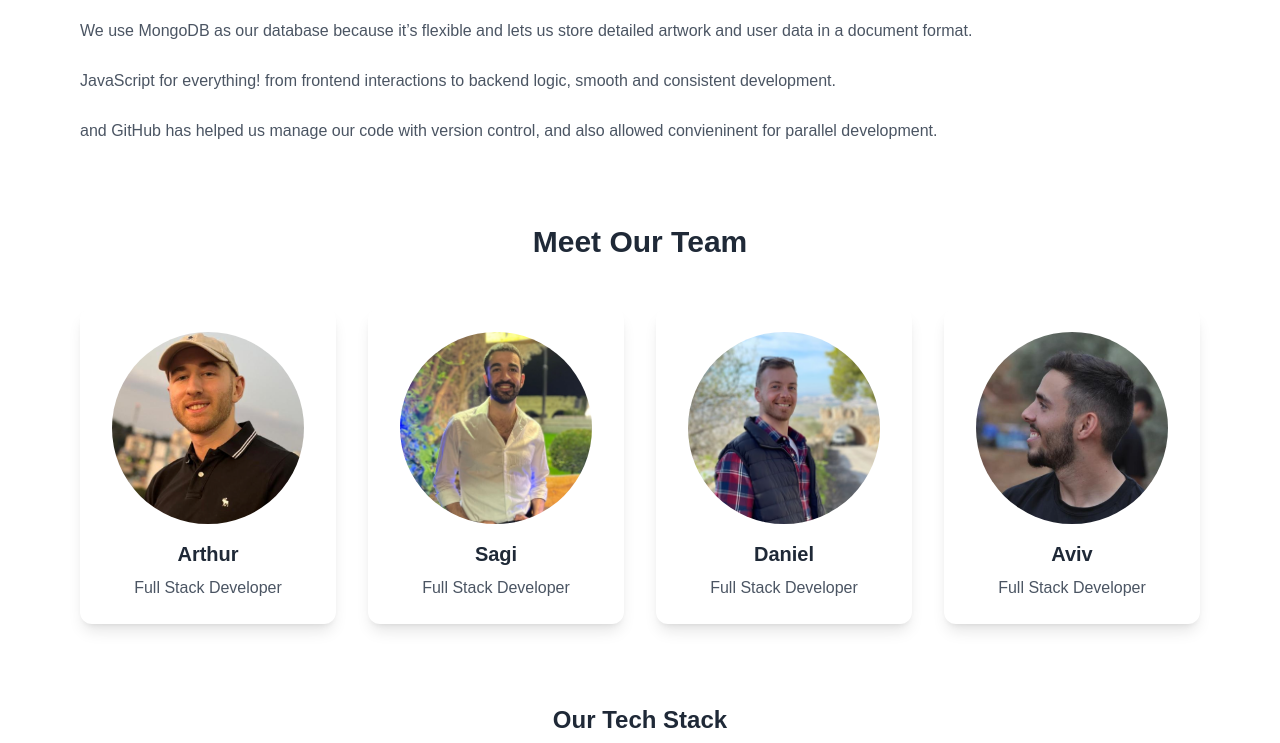
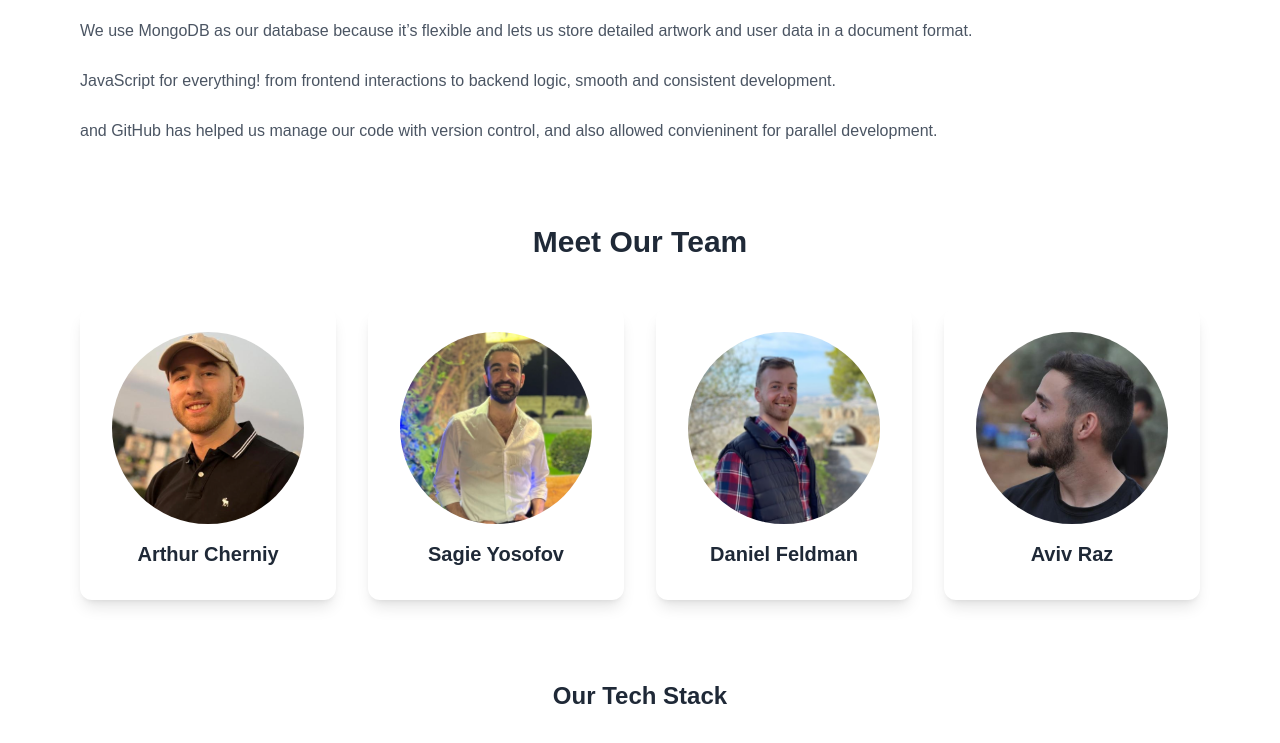
Before and after one commit to SagiYosofov/ArtMarketNextJs, a Next.js app: page /About in a window 1280 px wide. Shown: the part 552-1295 px from the top of the page. Built offline with nearby package versions, Linux system fonts and the light colour scheme; no server answers; the database is empty.

Commit message:
ful names

```diff
--- a/app/About/TeamLineUp.jsx
+++ b/app/About/TeamLineUp.jsx
@@ -5,26 +5,26 @@ import Link from 'next/link'
 const TeamLineUp = () => {
   const teamMembers = [
     {
-      name: "Arthur",
-      role: "Full Stack Developer",
+      name: "Arthur Cherniy",
+      role: "",
       image: "/about/dev team/arthur.png",
       linkedin: "https://www.linkedin.com/in/arthur-cherniy-267946241/"
     },
     {
-      name: "Sagi",
-      role: "Full Stack Developer",
+      name: "Sagie Yosofov",
+      role: "",
       image: "/about/dev team/sagi.jpg",
       linkedin: "https://www.linkedin.com/in/sagieyosofov/"
     },
     {
-      name: "Daniel",
-      role: "Full Stack Developer",
+      name: "Daniel Feldman",
+      role: "",
       image: "/about/dev team/daniel.png",
       linkedin: "https://www.linkedin.com/in/dany-feldman/"
     },
     {
-      name: "Aviv",
-      role: "Full Stack Developer",
+      name: "Aviv Raz",
+      role: "",
       image: "/about/dev team/aviv.png",
       linkedin: "https://www.linkedin.com/in/aviv-raz-59a541b8/"
     }
```
